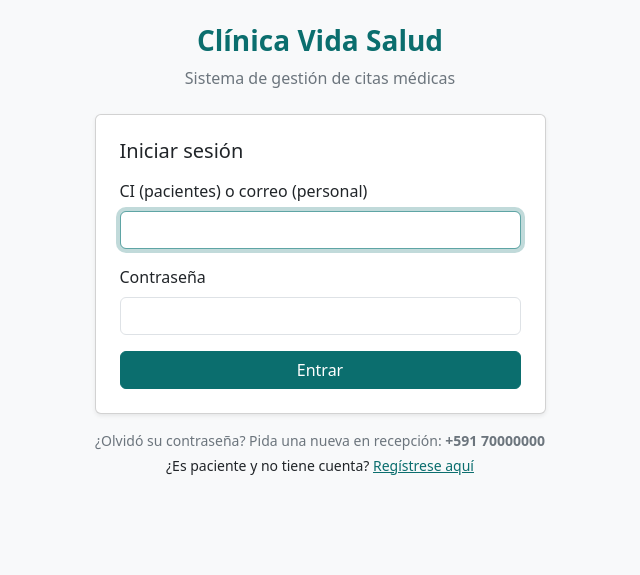
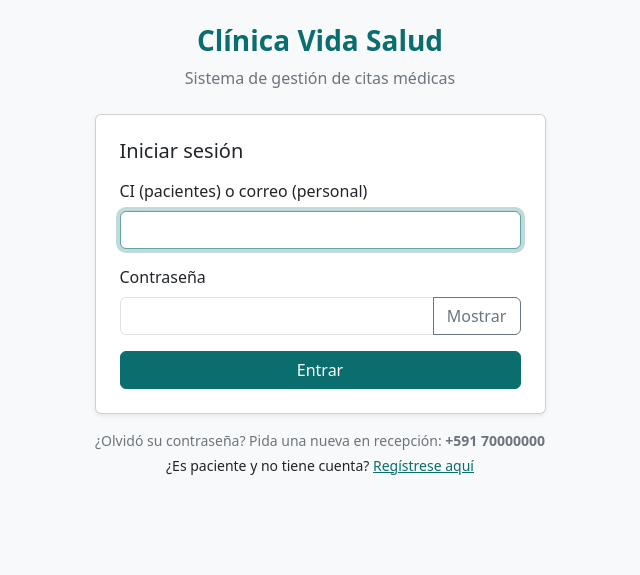
Before and after one commit to Einarpd26/2do-examen-ing-requisitos, a Laravel app: page /login in a window 1280 px wide. Shown: the top 575 px of the page, without its empty margins (320-960 px from the left). Run offline with Laravel 12, Linux system fonts and the light colour scheme.

Commit message:
feat(login): agregar boton para mostrar u ocultar la contrasena

```diff
--- a/codigo/public/css/clinica.css
+++ b/codigo/public/css/clinica.css
@@ -64,6 +64,11 @@
     --bs-btn-active-border-color: var(--clinica-oscuro);
 }
 
+/* Ancho fijo: el campo no cambia de tamaño al pasar de "Mostrar" a "Ocultar". */
+.btn-mostrar-contrasena {
+    min-width: 5.5rem;
+}
+
 .navbar .nav-link.disabled {
     color: rgba(255, 255, 255, 0.45);
 }
--- /dev/null
+++ b/codigo/public/js/mostrar-contrasena.js
@@ -0,0 +1,27 @@
+// Botón para mostrar u ocultar la contraseña mientras se escribe.
+(function () {
+    'use strict';
+
+    document.querySelectorAll('[data-mostrar-contrasena]').forEach(function (boton) {
+        var campo = document.getElementById(boton.getAttribute('data-mostrar-contrasena'));
+        if (!campo) { return; }
+
+        function mostrar(visible) {
+            campo.type = visible ? 'text' : 'password';
+            boton.textContent = visible ? 'Ocultar' : 'Mostrar';
+            boton.setAttribute('aria-pressed', visible ? 'true' : 'false');
+        }
+
+        boton.addEventListener('click', function () {
+            mostrar(campo.type === 'password');
+            campo.focus();
+        });
+
+        // Se vuelve a ocultar al enviar, para que el navegador no la guarde como texto común.
+        if (campo.form) {
+            campo.form.addEventListener('submit', function (evento) {
+                if (!evento.defaultPrevented) { mostrar(false); }
+            });
+        }
+    });
+})();
--- a/codigo/resources/views/auth/login.blade.php
+++ b/codigo/resources/views/auth/login.blade.php
@@ -30,11 +30,16 @@
 
                         <div class="mb-3">
                             <label for="contrasena" class="form-label">Contraseña</label>
-                            <input type="password" id="contrasena" name="contrasena" required
-                                   autocomplete="current-password"
-                                   class="form-control @error('contrasena') is-invalid @enderror">
-                            <div class="invalid-feedback">
-                                @error('contrasena') {{ $message }} @else Ingrese su contraseña. @enderror
+                            <div class="input-group has-validation">
+                                <input type="password" id="contrasena" name="contrasena" required
+                                       autocomplete="current-password"
+                                       class="form-control @error('contrasena') is-invalid @enderror">
+                                <button type="button" class="btn btn-outline-secondary btn-mostrar-contrasena"
+                                        data-mostrar-contrasena="contrasena" aria-controls="contrasena"
+                                        aria-pressed="false">Mostrar</button>
+                                <div class="invalid-feedback">
+                                    @error('contrasena') {{ $message }} @else Ingrese su contraseña. @enderror
+                                </div>
                             </div>
                         </div>
 
@@ -56,3 +61,7 @@
         </div>
     </div>
 @endsection
+
+@push('scripts')
+    <script src="{{ asset('js/mostrar-contrasena.js') }}"></script>
+@endpush
```
Also changed, not shown: codigo/tests/Feature/Acceso/LoginTest.php (+9 -0 lines).
